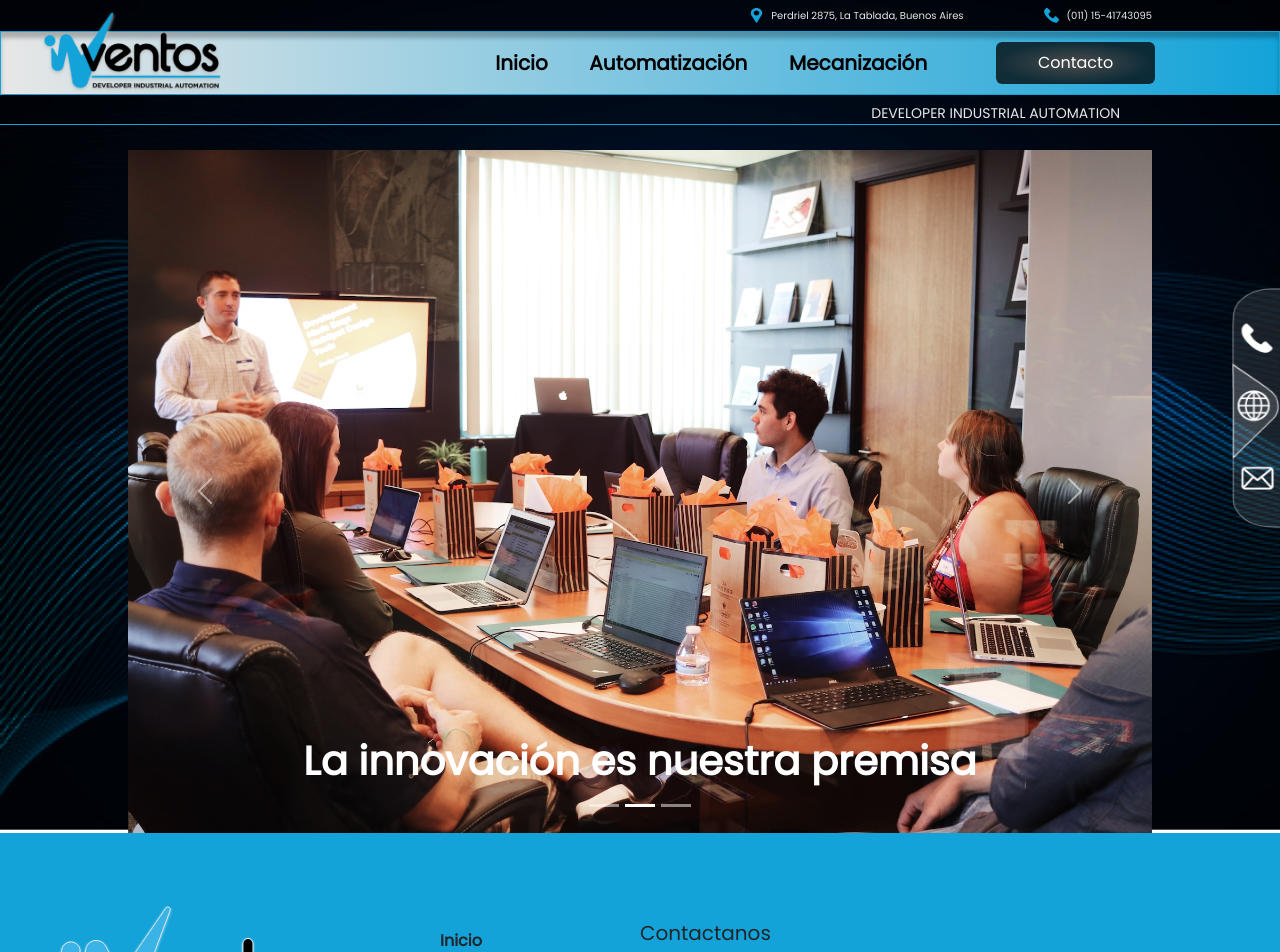
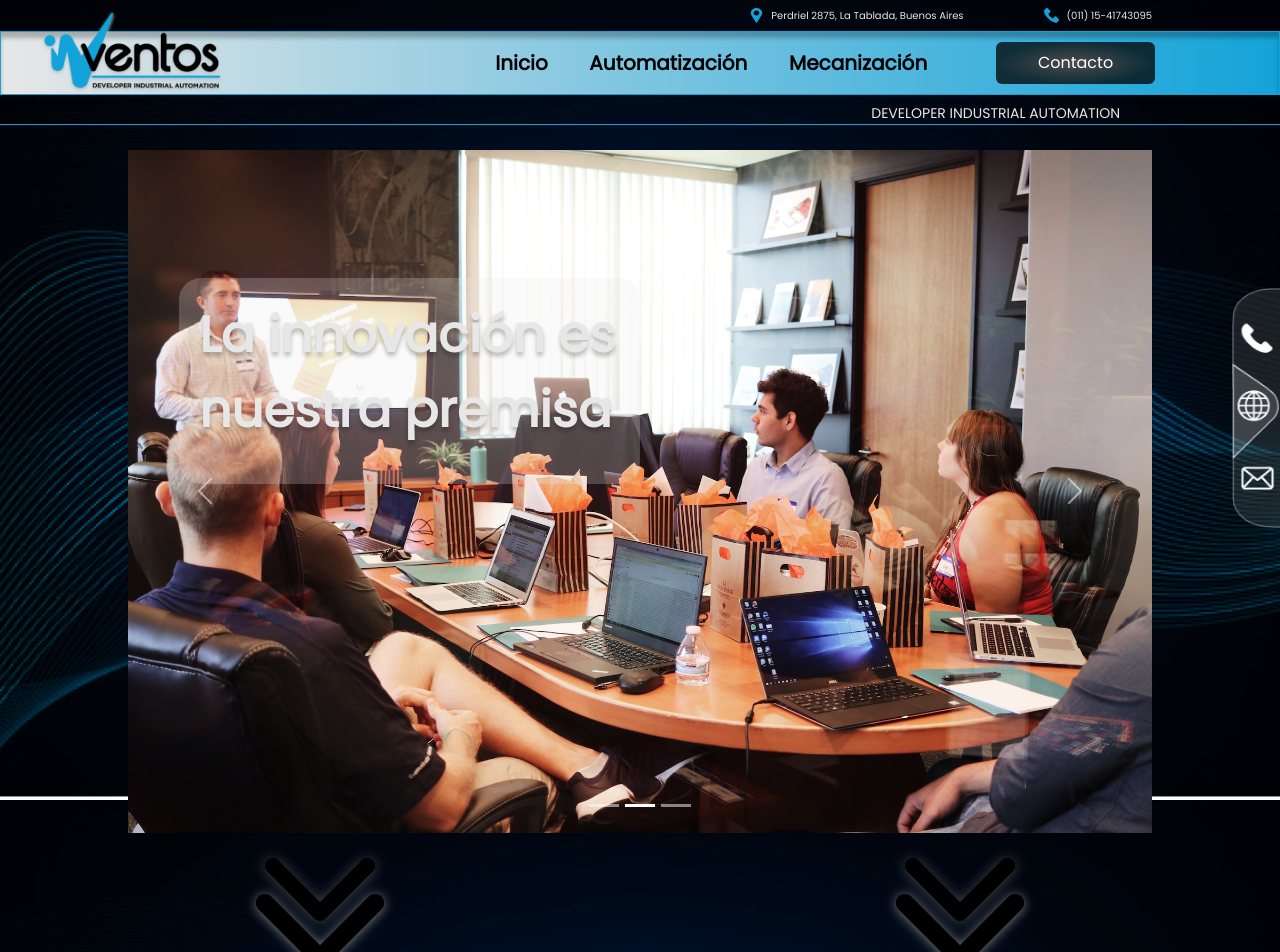
Before and after one commit to JuanBenega/prjVentos, a React (Create React App) app: page / in a window 1280 px wide. Shown: the top 952 px of the page. Built offline with nearby package versions, Linux system fonts and the light colour scheme.

Commit message:
style carousel text, add arrows

```diff
--- a/src/components/Landing.jsx
+++ b/src/components/Landing.jsx
@@ -1,8 +1,9 @@
 
-import { Carousel } from 'react-bootstrap'
+import { Carousel, Image } from 'react-bootstrap'
 import landing1 from '../img/landing1.jpg'
 import landing2 from '../img/landing2.jpg'
 import landing3 from '../img/landing3.jpg'
+import arrow from '../img/landArrow.png'
 
 
 const Landing = () => {
@@ -16,7 +17,7 @@ const Landing = () => {
                         alt="First slide"
                     />
                     <Carousel.Caption className='carouText'>
-                        <h1>Somos una empresa apasionada por lo que hacemos</h1>
+                        <p className='carouTitle'>Somos una empresa apasionada por lo que hacemos</p>
                     </Carousel.Caption>
                 </Carousel.Item>
                 <Carousel.Item className='carouItem'>
@@ -26,7 +27,7 @@ const Landing = () => {
                         alt="Second slide"
                     />
                     <Carousel.Caption className='carouText'>
-                        <h1>La innovación es nuestra premisa</h1>
+                        <p className='carouTitle'>La innovación es nuestra premisa</p>
                     </Carousel.Caption>
                 </Carousel.Item>
                 <Carousel.Item className='carouItem'>
@@ -36,10 +37,14 @@ const Landing = () => {
                         alt="Third slide"
                     />
                     <Carousel.Caption className='carouText'>
-                        <h1>Crecemos cuando crecen nuestros clientes</h1>
+                        <p className='carouTitle'>Trabajamos para darle lo mejor a nuestros clientes</p>
                     </Carousel.Caption>
                 </Carousel.Item>
             </Carousel>
+            <div className="landArrow">
+                <Image src={arrow} />
+                <Image src={arrow} />
+            </div>
         </div>
     )
 }
--- a/src/styles/components/_landing.scss
+++ b/src/styles/components/_landing.scss
@@ -6,21 +6,41 @@
     min-height: 100vh;
     padding-top: 150px;
     display: flex;
-    justify-content: center;
+    align-items: center;
+    flex-direction: column;
 
-    .landCarousel{
+    .landCarousel {
         width: 80%;
         //height: 30rem;
 
-        .carouItem {
+        .carouItem {}
 
+        //modifico la ubicación del captio en el carousel
+        .carousel-caption {
+            right: 50%;
+            left: 5%;
+            top: 8rem;
+            bottom: auto;
+            text-align: start;
+            padding-left: 1.25rem;
         }
 
         .carouText {
+            background-color: $colorBackCarouTitle;
+            border-radius: 22px;
 
-            h1  {
-            font-weight: 1000;
-        }
+            .carouTitle {
+                font-weight: $fontWeightCarousel;
+                font-size: $fontSizeCarouselTitle;
+                color: $colorWhite;
+                text-shadow: 0px 4px 4px rgba(0, 0, 0, 0.25);
+            }
         }
     }
+
+    .landArrow {
+        width: 100%;
+        display: flex;
+        justify-content: space-around;
+    }
 }
--- a/src/styles/config/_variables.scss
+++ b/src/styles/config/_variables.scss
@@ -3,11 +3,13 @@
 $font: 'Poppins', sans-serif;
 $fontWeight: 800;
 $fontWeightResp: 500;
+$fontWeightCarousel: 700;
 
 $fontSizeHeader: 20px;
 $fontSizeButton: 16px;
 $fontSizeTextSupHeader: 10px;
 $fontSizeTextInfHeader: 14px;
+$fontSizeCarouselTitle: 50px;
 
 
 $colorPrim: #13A3D9;
@@ -17,6 +19,7 @@ $colorGray: #D2D2D2;
 $colorMenu: rgba(134, 134, 134, 0.62);
 $colorSidebar: rgba(217, 217, 217, 0.3);
 $colorFooterResp: #1B1B1B;
+$colorBackCarouTitle: rgba(231, 231, 231, 0.233);
 
 
 
```
Also changed, not shown: src/img/landArrow.png (added).
